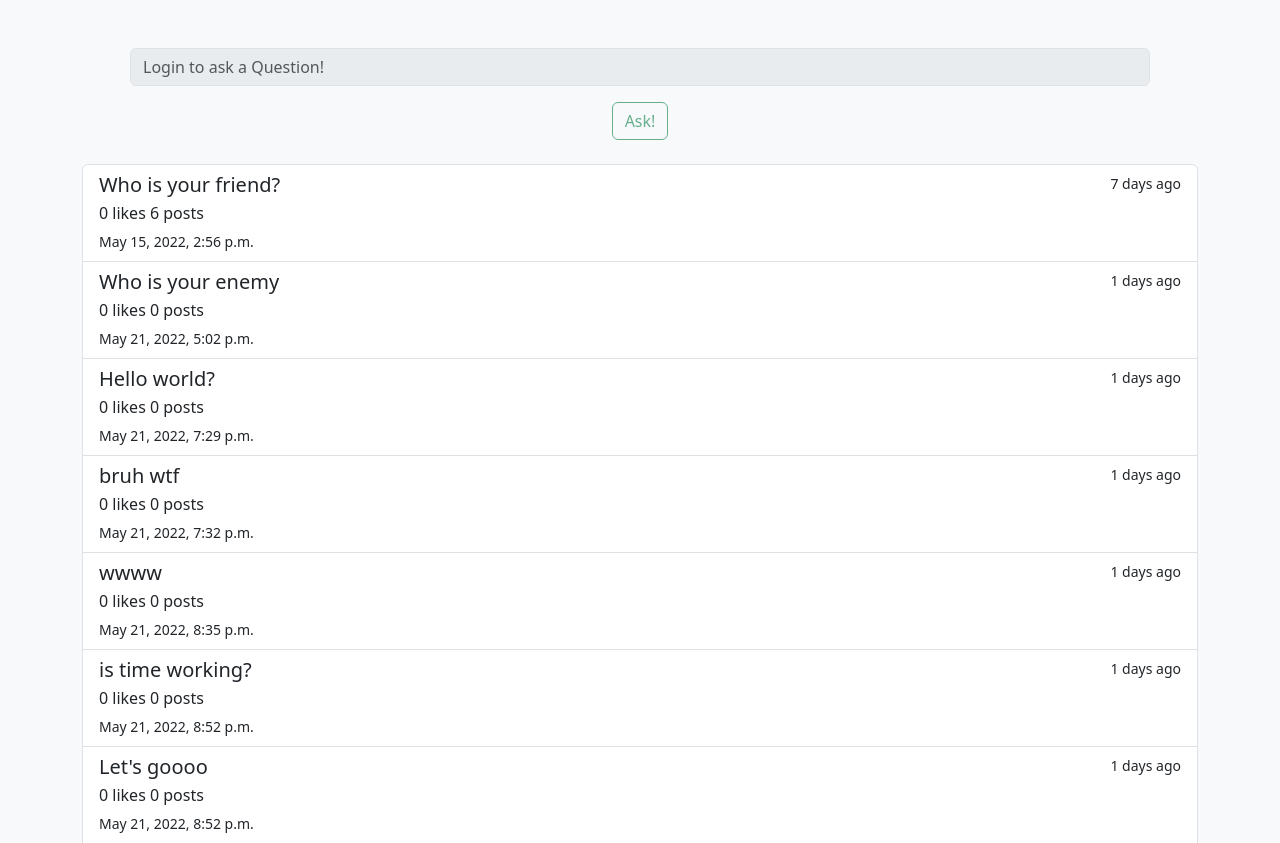
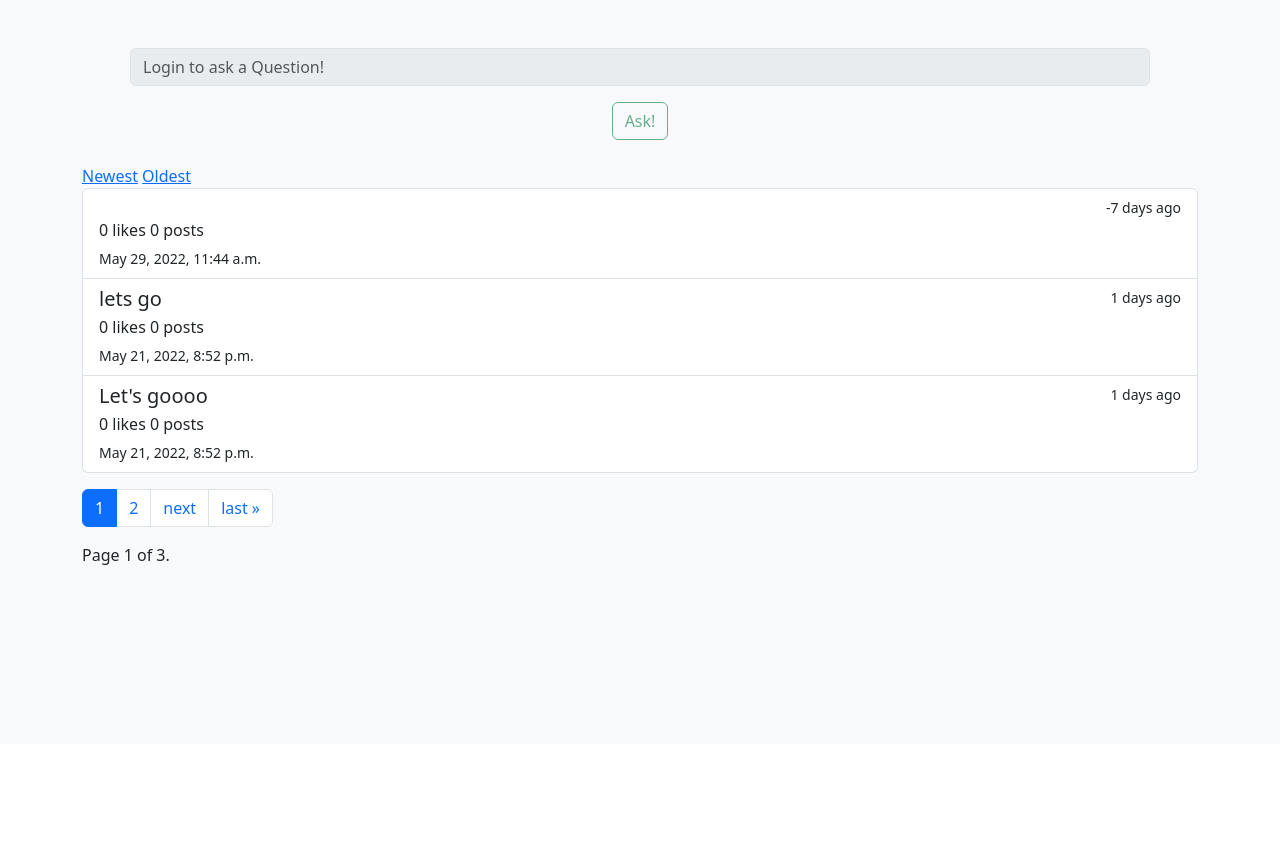
Before and after one commit to asxckjasbhcxjkas/youdontneedtoknowthis, a Django app: page /questions in a window 1280 px wide. Shown: the part 56-899 px from the top of the page. After the commit the page ends 621 px from the top, so only its background shows below. Run offline with Django 4.2, Linux system fonts and the light colour scheme; data comes from the database, SQL or seed files in the repository; both versions use the stored data as it was after the commit; some libraries are stand-ins or nearby versions.

Commit message:
added pagination to questions page and janky like system (not functional yet)

```diff
--- a/ConfessionsApp/models.py
+++ b/ConfessionsApp/models.py
@@ -74,16 +74,13 @@ class PostComment(models.Model):
         today= timezone.now()
         return (today - self.date).days
 
-class Like(models.Model):
-    owner = models.ForeignKey(User,on_delete=models.CASCADE)
-    question = models.ForeignKey(Question, on_delete=models.CASCADE, null=True, blank=True)
-    post = models.ForeignKey(Post, on_delete=models.CASCADE, null=True, blank=True)
-    post_comment = models.ForeignKey(PostComment, on_delete=models.CASCADE, null=True, blank=True)
-
 class Confession(models.Model):
     body = models.CharField(max_length=666)
     date = models.DateTimeField(auto_now=True)
     owner=models.ForeignKey(User, on_delete=models.CASCADE)
+
+    # likes = models.ManyToManyField(User, null=True, blank=True)
+
     def __str__(self):
         return self.body[:20]
 
@@ -91,3 +88,14 @@ class Confession(models.Model):
     def num_days_ago(self):
         today= timezone.now()
         return (today - self.date).days
+
+    @property
+    def num_likes(self):
+        return self.like_set.count()
+
+class Like(models.Model):
+    owner = models.ForeignKey(User,on_delete=models.CASCADE)
+    question = models.ForeignKey(Question, on_delete=models.CASCADE, null=True, blank=True)
+    post = models.ForeignKey(Post, on_delete=models.CASCADE, null=True, blank=True)
+    post_comment = models.ForeignKey(PostComment, on_delete=models.CASCADE, null=True, blank=True)
+    confession = models.ForeignKey(Confession, on_delete=models.CASCADE, null=True, blank=True)
--- a/ConfessionsApp/templates/ConfessionsApp/questions.html
+++ b/ConfessionsApp/templates/ConfessionsApp/questions.html
@@ -26,9 +26,10 @@
     <input id="submitBtn" class="btn btn-outline-success mt-2 mb-4" type="submit" value="Ask!" disabled/>
     {%endif%}
   </form>
-
+  <a href="?page={{page_obj.number}}&SortBy=Newest">Newest</a>
+  <a href="?page={{page_obj.number}}&SortBy=Oldest">Oldest</a>
   <div class="list-group">
-    {%for Question in Questions%}
+    {%for Question in page_obj%}
     <a href="{%url 'ConfessionsApp:question' Question.id%}" class="list-group-item list-group-item-action">
       <div class="d-flex w-100 justify-content-between">
         <h5 class="mb-1">{{Question.question_text}}</h5>
@@ -55,6 +56,37 @@
   </div>
 
 </div>
-
+<div class="container">
+<ul class="pagination my-3">
+  {% if page_obj.has_previous %}
+      <li class="page-item">
+        <a class="page-link" href="?page=1">&laquo; first</a>
+      </li>
+      <li class="page-item">
+        <a class="page-link" href="?page={{ page_obj.previous_page_number }}&SortBy={{SortBy}}">previous</a>
+      </li>
+      <li class="page-item">
+        <a class="page-link" href="?page={{ page_obj.previous_page_number }}&SortBy={{SortBy}}">{{ page_obj.previous_page_number }}</a>
+      </li>
+  {% endif %}
+  <li class="page-item active" aria-current="page">
+    <a class="page-link" href="#" >{{page_obj.number}}</a>
+  </li>
+  {% if page_obj.has_next %}
+    <li class="page-item">
+      <a class="page-link" href="?page={{ page_obj.next_page_number }}&SortBy={{SortBy}}">{{ page_obj.next_page_number }}</a>
+    </li>
+      <li class="page-item">
+        <a class="page-link" href="?page={{ page_obj.next_page_number }}&SortBy={{SortBy}}">next</a>
+      </li>
+      <li class="page-item">
+        <a class="page-link" href="?page={{ page_obj.paginator.num_pages }}&SortBy={{SortBy}}">last &raquo;</a>
+      </li>
+  {% endif %}
+</ul>
+<span class="current">
+Page {{ page_obj.number }} of {{ page_obj.paginator.num_pages }}.
+</span>
+</div>
 
 {%endblock content%}
--- a/ConfessionsApp/urls.py
+++ b/ConfessionsApp/urls.py
@@ -8,6 +8,7 @@ urlpatterns = [
     path("questions", views.questions, name="questions"),
     path("question/<int:q_id>/", views.question, name="question"),
     path("confessions/", views.confessions, name="confessions"),
+    path("likeconfession/<int:c_id>", views.likeconfession, name="likeconfession"),
     path("privacy-policy/", views.privacy, name="privacy"),
     path("about/", views.about, name="about"),
 ]
--- a/ConfessionsApp/views.py
+++ b/ConfessionsApp/views.py
@@ -1,4 +1,4 @@
-from django.shortcuts import render, redirect
+from django.shortcuts import render, redirect, get_object_or_404
 from .models import Question, Post, PostComment, Like, Confession
 from django.db.models import Count
 from django.core.paginator import Paginator
@@ -11,11 +11,22 @@ def base(request):
 
 def questions(request):
     if request.method != "POST":
-        Questions = Question.objects.all()
-        context = {
-            "Questions": Questions,
-        }
-        return render(request, "ConfessionsApp/questions.html", context)
+
+        SortBy = request.GET.get("SortBy")
+        if SortBy == "Oldest":
+            Questions = Question.objects.all().order_by("date")
+        elif SortBy == "Newest":
+            Questions = Question.objects.all().order_by("-date")
+        else:
+            Questions = Question.objects.all().order_by("-date")
+
+        paginator = Paginator(Questions, 3)
+        page_number = request.GET.get('page')
+        page_obj = paginator.get_page(page_number)
+
+        return render(request, "ConfessionsApp/questions.html", {
+            "page_obj" : page_obj,
+        })
     else:
         question = Question.objects.create(question_text=request.POST["QuestionInput"], owner=request.user)
         Questions = Question.objects.all()
@@ -48,7 +59,6 @@ def confessions(request):
     if request.method != "POST":
 
         SortBy = request.GET.get('SortBy')
-
         if SortBy == "Newest":
             Confessions = Confession.objects.all().order_by('-date')
         elif SortBy == "Oldest":
@@ -56,14 +66,13 @@ def confessions(request):
         else:
             Confessions = Confession.objects.all().order_by('-date')
 
-
         paginator = Paginator(Confessions, 10)
         page_number = request.GET.get('page')
         page_obj = paginator.get_page(page_number)
+
         return render(request, 'ConfessionsApp/confessions.html',
                     {'page_obj': page_obj,
                     'SortBy' : SortBy,})
-
 
     else:
         confession = Confession.objects.create(body=request.POST["ConfessionInput"], owner=request.user)
@@ -73,6 +82,18 @@ def confessions(request):
         }
         return redirect('ConfessionsApp:confessions')
 
+
+def likeconfession(request, c_id):
+    confession = get_object_or_404(Confession, id=c_id)
+    if confession.like_set.filter(owner=request.user, confession=confession).exists():
+        user_like = Like.objects.filter(owner=request.user, confession=confession)[0]
+        confession.like_set.remove(user_like)
+    else:
+        Like.objects.create(owner=request.user, confession=confession)
+
+    return redirect('ConfessionsApp:confessions')
+
+
 def privacy(request):
     return render(request, "ConfessionsApp/privacy.html")
 
```
Also changed, not shown: ConfessionsApp/templates/ConfessionsApp/confessions.html (+11 -0 lines), ConfessionsApp/migrations/0010_like_confession.py (added), db.sqlite3.
